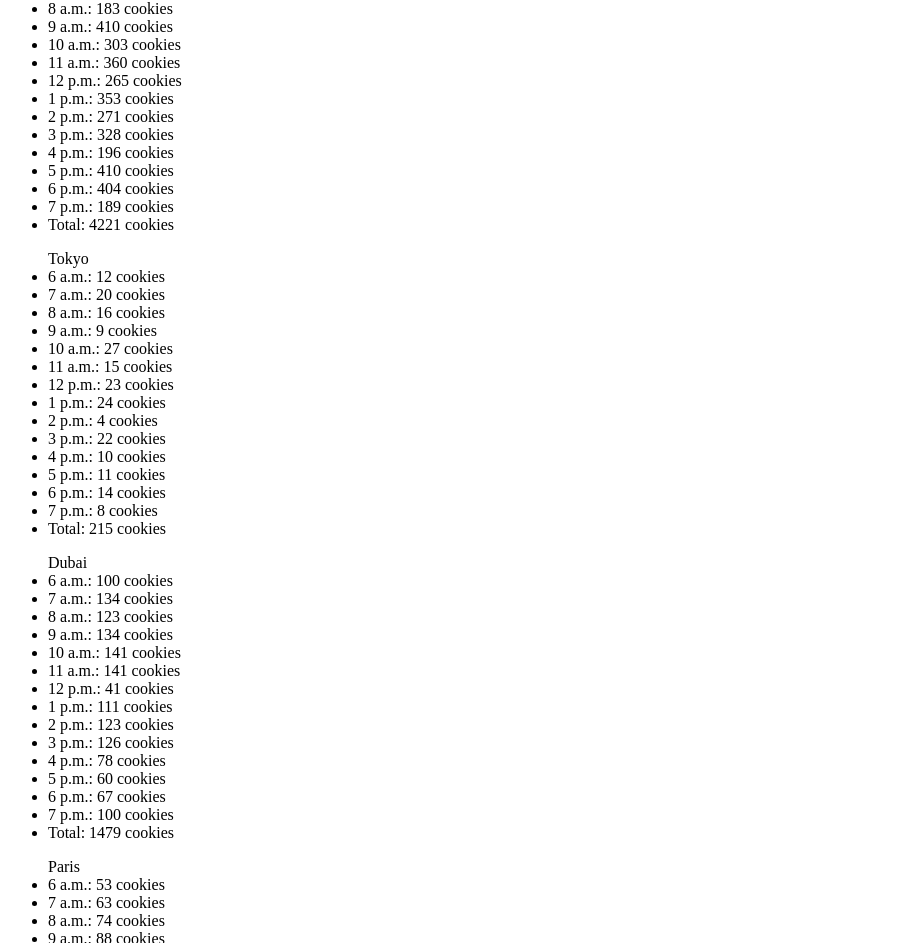
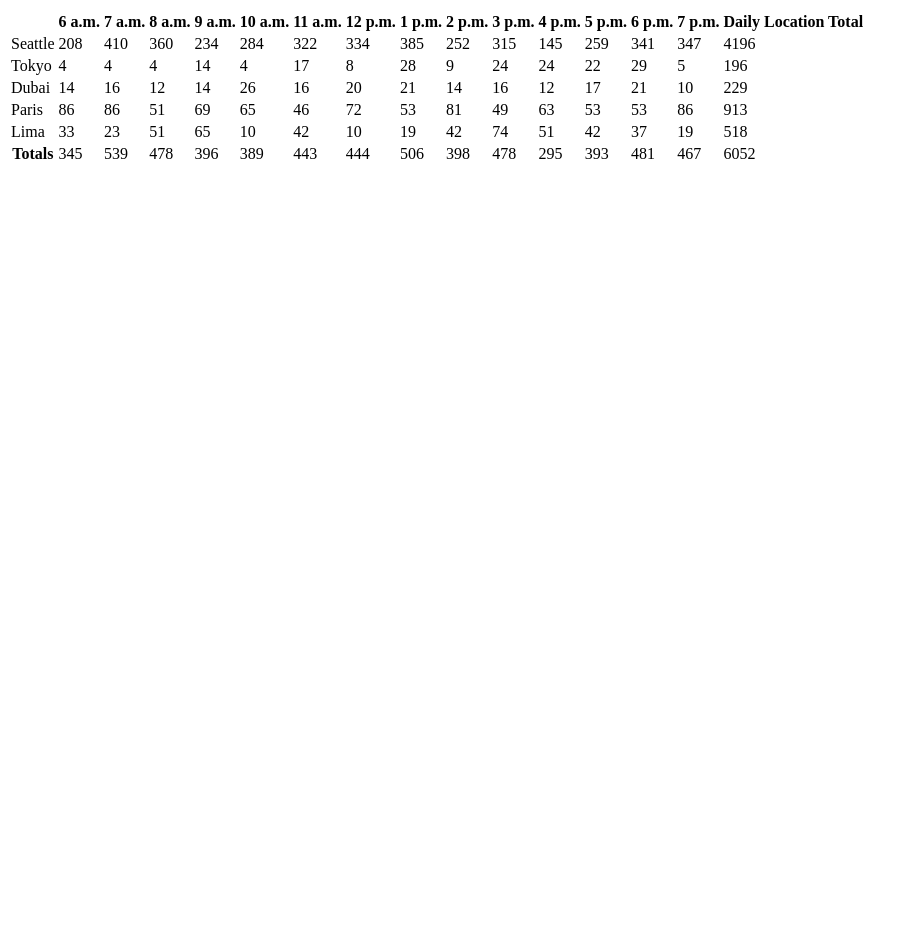
Before and after one commit to S14mx/cookie-stand, a plain HTML site: page sales.html in a window 1280 px wide. Shown: the part 96-1039 px from the top of the page, without its empty margins (0-917 px from the left). After the commit the page ends 800 px from the top, so only its background shows below. Drawn offline with Linux system fonts and the light colour scheme.

Commit message:
added constructor function for stores and rendered tables

```diff
--- a/js/app.js
+++ b/js/app.js
@@ -1,196 +1,296 @@
 'use strict';
 //Seattle store
-const seattleStore = document.getElementById('seattleList');
-seattleStore.textContent = 'Seattle';
-let hours = ['6 a.m.', '7 a.m.', '8 a.m.', '9 a.m.', '10 a.m.', '11 a.m.', '12 p.m.', '1 p.m.', '2 p.m.', '3 p.m.', '4 p.m.', '5 p.m.', '6 p.m.', '7 p.m.'];
+const tableHeader = document.getElementById('tableHeader');
+const tableData = document.querySelector('tbody');
+const tableFooter = document.querySelector('tfoot');
+// seattleStore.textContent = 'Seattle';
+const hours = ['6 a.m.', '7 a.m.', '8 a.m.', '9 a.m.', '10 a.m.', '11 a.m.', '12 p.m.', '1 p.m.', '2 p.m.', '3 p.m.', '4 p.m.', '5 p.m.', '6 p.m.', '7 p.m.'];
+let stores = [];
 
-let seattle = {
-  name: 'Seatlle',
-  min: 23,
-  max: 65,
-  avg: 6.3,
-  soldEachHour: [],
-  totalPerDay: 0,
+// let seattle = {
+//   name: 'Seatlle',
+//   min: 23,
+//   max: 65,
+//   avg: 6.3,
+//   soldEachHour: [],
+//   totalPerDay: 0,
 
-  getRandomNumbers: function () {
+//   getRandomNumbers: function () {
+//     return Math.floor(Math.random() * (this.max - this.min + 1) + this.min);
+//   },
+//   getCookieSalesPerHour: function () {
+//     let cookieSalesPerHour;
+//     for (let i = 0; i < hours.length; i++) {
+//       cookieSalesPerHour = Math.ceil(this.avg * this.getRandomNumbers());
+//       this.soldEachHour.push(cookieSalesPerHour);
+//       this.totalPerDay += this.soldEachHour[i];
+//     }
+//   },
+
+//   renderList: function () {
+//     let listItem;
+//     for (let i = 0; i < this.soldEachHour.length; i++) {
+//       listItem = document.createElement('li');
+//       listItem.textContent = `${hours[i]}: ${this.soldEachHour[i]} cookies`;
+//       seattleStore.appendChild(listItem);
+//     }
+//     let total = document.createElement('li');
+//     total.textContent = `Total: ${this.totalPerDay} cookies`;
+//     seattleStore.appendChild(total);
+//   }
+// };
+// seattle.getCookieSalesPerHour();
+// seattle.renderList();
+
+// //Tokyo store
+// const tokyoStore = document.getElementById('tokyoList');
+// tokyoStore.textContent = 'Tokyo';
+
+// let tokyo = {
+//   name: 'Tokyo',
+//   min: 3,
+//   max: 24,
+//   avg: 1.2,
+//   soldEachHour: [],
+//   totalPerDay: 0,
+
+//   getRandomNumbers: function () {
+//     return Math.floor(Math.random() * (this.max - this.min + 1) + this.min);
+//   },
+//   getCookieSalesPerHour: function () {
+//     let cookieSalesPerHour;
+//     for (let i = 0; i < hours.length; i++) {
+//       cookieSalesPerHour = Math.ceil(this.avg * this.getRandomNumbers());
+//       this.soldEachHour.push(cookieSalesPerHour);
+//       this.totalPerDay += this.soldEachHour[i];
+//     }
+//   },
+
+//   renderList: function () {
+//     let listItem;
+//     for (let i = 0; i < this.soldEachHour.length; i++) {
+//       listItem = document.createElement('li');
+//       listItem.textContent = `${hours[i]}: ${this.soldEachHour[i]} cookies`;
+//       tokyoStore.appendChild(listItem);
+//     }
+//     let total = document.createElement('li');
+//     total.textContent = `Total: ${this.totalPerDay} cookies`;
+//     tokyoStore.appendChild(total);
+//   }
+// };
+// tokyo.getCookieSalesPerHour();
+// tokyo.renderList();
+
+// //Dubai store
+// const dubaiStore = document.getElementById('dubaiList');
+// dubaiStore.textContent = 'Dubai';
+
+// let dubai = {
+//   name: 'Dubai',
+//   min: 11,
+//   max: 38,
+//   avg: 3.7,
+//   soldEachHour: [],
+//   totalPerDay: 0,
+
+//   getRandomNumbers: function () {
+//     return Math.floor(Math.random() * (this.max - this.min + 1) + this.min);
+//   },
+//   getCookieSalesPerHour: function () {
+//     let cookieSalesPerHour;
+//     for (let i = 0; i < hours.length; i++) {
+//       cookieSalesPerHour = Math.ceil(this.avg * this.getRandomNumbers());
+//       this.soldEachHour.push(cookieSalesPerHour);
+//       this.totalPerDay += this.soldEachHour[i];
+//     }
+//   },
+
+//   renderList: function () {
+//     let listItem;
+//     for (let i = 0; i < this.soldEachHour.length; i++) {
+//       listItem = document.createElement('li');
+//       listItem.textContent = `${hours[i]}: ${this.soldEachHour[i]} cookies`;
+//       dubaiStore.appendChild(listItem);
+//     }
+//     let total = document.createElement('li');
+//     total.textContent = `Total: ${this.totalPerDay} cookies`;
+//     dubaiStore.appendChild(total);
+//   }
+// };
+// dubai.getCookieSalesPerHour();
+// dubai.renderList();
+
+// //Paris store
+// const parisStore = document.getElementById('parisList');
+// parisStore.textContent = 'Paris';
+
+// let paris = {
+//   name: 'Paris',
+//   min: 20,
+//   max: 38,
+//   avg: 2.3,
+//   soldEachHour: [],
+//   totalPerDay: 0,
+
+//   getRandomNumbers: function () {
+//     return Math.floor(Math.random() * (this.max - this.min + 1) + this.min);
+//   },
+//   getCookieSalesPerHour: function () {
+//     let cookieSalesPerHour;
+//     for (let i = 0; i < hours.length; i++) {
+//       cookieSalesPerHour = Math.ceil(this.avg * this.getRandomNumbers());
+//       this.soldEachHour.push(cookieSalesPerHour);
+//       this.totalPerDay += this.soldEachHour[i];
+//     }
+//   },
+
+//   renderList: function () {
+//     let listItem;
+//     for (let i = 0; i < this.soldEachHour.length; i++) {
+//       listItem = document.createElement('li');
+//       listItem.textContent = `${hours[i]}: ${this.soldEachHour[i]} cookies`;
+//       parisStore.appendChild(listItem);
+//     }
+//     let total = document.createElement('li');
+//     total.textContent = `Total: ${this.totalPerDay} cookies`;
+//     parisStore.appendChild(total);
+//   }
+// };
+// paris.getCookieSalesPerHour();
+// paris.renderList();
+
+// //Lima store
+// const limaStore = document.getElementById('limaList');
+// limaStore.textContent = 'Lima';
+
+// let lima = {
+//   name: 'Lima',
+//   min: 2,
+//   max: 16,
+//   avg: 4.6,
+//   soldEachHour: [],
+//   totalPerDay: 0,
+
+//   getRandomNumbers: function () {
+//     return Math.floor(Math.random() * (this.max - this.min + 1) + this.min);
+//   },
+//   getCookieSalesPerHour: function () {
+//     let cookieSalesPerHour;
+//     for (let i = 0; i < hours.length; i++) {
+//       cookieSalesPerHour = Math.ceil(this.avg * this.getRandomNumbers());
+//       this.soldEachHour.push(cookieSalesPerHour);
+//       this.totalPerDay += this.soldEachHour[i];
+//     }
+//   },
+
+//   renderList: function () {
+//     let listItem;
+//     for (let i = 0; i < this.soldEachHour.length; i++) {
+//       listItem = document.createElement('li');
+//       listItem.textContent = `${hours[i]}: ${this.soldEachHour[i]} cookies`;
+//       limaStore.appendChild(listItem);
+//     }
+//     let total = document.createElement('li');
+//     total.textContent = `Total: ${this.totalPerDay} cookies`;
+//     limaStore.appendChild(total);
+//   }
+// };
+// lima.getCookieSalesPerHour();
+// lima.renderList();
+
+function Store(name, min, max, avg) {
+  this.name = name;
+  this.min = min;
+  this.max = max;
+  this.avg = avg;
+  this.soldEachHour = [];
+  this.totalPerDay = 0;
+  this.getRandomNumbers = function () {
     return Math.floor(Math.random() * (this.max - this.min + 1) + this.min);
-  },
-  getCookieSalesPerHour: function () {
+  };
+  this.getCookieSalesPerHour = function () {
     let cookieSalesPerHour;
     for (let i = 0; i < hours.length; i++) {
       cookieSalesPerHour = Math.ceil(this.avg * this.getRandomNumbers());
       this.soldEachHour.push(cookieSalesPerHour);
       this.totalPerDay += this.soldEachHour[i];
     }
-  },
+  };
+  this.renderTable = function () {
+    this.getRandomNumbers();
+    this.getCookieSalesPerHour();
+    let td;
+    let tr = document.createElement('tr');
+    tableData.appendChild(tr);
+    let blankCell = document.createElement('td');
+    blankCell.textContent = this.name;
+    tr.appendChild(blankCell);
+    for (let i = 0; i < this.soldEachHour.length; i++) {
+      td = document.createElement('td');
+      tr.appendChild(td);
+      td.textContent = this.soldEachHour[i];
+    }
+    let dailyLocationTotal = document.createElement('td');
+    tr.appendChild(dailyLocationTotal);
+    dailyLocationTotal.textContent = this.totalPerDay;
+  };
+  stores.push(this);
+}
 
-  renderList: function () {
-    let listItem;
-    for (let i = 0; i < this.soldEachHour.length; i++) {
-      listItem = document.createElement('li');
-      listItem.textContent = `${hours[i]}: ${this.soldEachHour[i]} cookies`;
-      seattleStore.appendChild(listItem);
+// header function
+let renderHeader = function () {
+  let th;
+  let blankCell = document.createElement('th');
+  tableHeader.appendChild(blankCell);
+  blankCell.textContent = '';
+  for (let i = 0; i < hours.length; i++) {
+    th = document.createElement('th');
+    tableHeader.appendChild(th);
+    th.textContent = hours[i];
+  }
+  let headerTotal = document.createElement('th');
+  tableHeader.appendChild(headerTotal);
+  headerTotal.textContent = 'Daily Location Total';
+};
+
+let renderFooter = function () {
+  let td;
+  let grandTotalValue = 0;
+  let hourTotal = 0;
+  let tr = document.createElement('tr');
+  tableFooter.appendChild(tr);
+  let th = document.createElement('th');
+  tr.appendChild(th);
+  th.textContent = 'Totals';
+  for (let i = 0; i < hours.length; i++) {
+    td = document.createElement('td');
+    tr.appendChild(td);
+    for (let j = 0; j < stores.length; j++) {
+      hourTotal += stores[j].soldEachHour[i];
     }
-    let total = document.createElement('li');
-    total.textContent = `Total: ${this.totalPerDay} cookies`;
-    seattleStore.appendChild(total);
+    td.textContent = hourTotal;
+    grandTotalValue += hourTotal;
+    hourTotal = 0;
   }
+  let grandTotal = document.createElement('td');
+  tr.appendChild(grandTotal);
+  grandTotal.textContent = grandTotalValue;
+
 };
-seattle.getCookieSalesPerHour();
-seattle.renderList();
 
-//Tokyo store
-const tokyoStore = document.getElementById('tokyoList');
-tokyoStore.textContent = 'Tokyo';
+renderHeader();
 
-let tokyo = {
-  name: 'Tokyo',
-  min: 3,
-  max: 24,
-  avg: 1.2,
-  soldEachHour: [],
-  totalPerDay: 0,
 
-  getRandomNumbers: function () {
-    return Math.floor(Math.random() * (this.max - this.min + 1) + this.min);
-  },
-  getCookieSalesPerHour: function () {
-    let cookieSalesPerHour;
-    for (let i = 0; i < hours.length; i++) {
-      cookieSalesPerHour = Math.ceil(this.avg * this.getRandomNumbers());
-      this.soldEachHour.push(cookieSalesPerHour);
-      this.totalPerDay += this.soldEachHour[i];
-    }
-  },
+let seattle = new Store('Seattle', 23, 65, 6.3);
+let tokyo = new Store('Tokyo', 3, 24, 1.2);
+let dubai = new Store('Dubai', 11, 38, 0.7);
+let paris = new Store('Paris', 20, 38, 2.3);
+let lima = new Store('Lima', 2, 16, 4.6);
 
-  renderList: function () {
-    let listItem;
-    for (let i = 0; i < this.soldEachHour.length; i++) {
-      listItem = document.createElement('li');
-      listItem.textContent = `${hours[i]}: ${this.soldEachHour[i]} cookies`;
-      tokyoStore.appendChild(listItem);
-    }
-    let total = document.createElement('li');
-    total.textContent = `Total: ${this.totalPerDay} cookies`;
-    tokyoStore.appendChild(total);
-  }
-};
-tokyo.getCookieSalesPerHour();
-tokyo.renderList();
+seattle.renderTable();
+tokyo.renderTable();
+dubai.renderTable();
+paris.renderTable();
+lima.renderTable();
 
-//Dubai store
-const dubaiStore = document.getElementById('dubaiList');
-dubaiStore.textContent = 'Dubai';
-
-let dubai = {
-  name: 'Dubai',
-  min: 11,
-  max: 38,
-  avg: 3.7,
-  soldEachHour: [],
-  totalPerDay: 0,
-
-  getRandomNumbers: function () {
-    return Math.floor(Math.random() * (this.max - this.min + 1) + this.min);
-  },
-  getCookieSalesPerHour: function () {
-    let cookieSalesPerHour;
-    for (let i = 0; i < hours.length; i++) {
-      cookieSalesPerHour = Math.ceil(this.avg * this.getRandomNumbers());
-      this.soldEachHour.push(cookieSalesPerHour);
-      this.totalPerDay += this.soldEachHour[i];
-    }
-  },
-
-  renderList: function () {
-    let listItem;
-    for (let i = 0; i < this.soldEachHour.length; i++) {
-      listItem = document.createElement('li');
-      listItem.textContent = `${hours[i]}: ${this.soldEachHour[i]} cookies`;
-      dubaiStore.appendChild(listItem);
-    }
-    let total = document.createElement('li');
-    total.textContent = `Total: ${this.totalPerDay} cookies`;
-    dubaiStore.appendChild(total);
-  }
-};
-dubai.getCookieSalesPerHour();
-dubai.renderList();
-
-//Paris store
-const parisStore = document.getElementById('parisList');
-parisStore.textContent = 'Paris';
-
-let paris = {
-  name: 'Paris',
-  min: 20,
-  max: 38,
-  avg: 2.3,
-  soldEachHour: [],
-  totalPerDay: 0,
-
-  getRandomNumbers: function () {
-    return Math.floor(Math.random() * (this.max - this.min + 1) + this.min);
-  },
-  getCookieSalesPerHour: function () {
-    let cookieSalesPerHour;
-    for (let i = 0; i < hours.length; i++) {
-      cookieSalesPerHour = Math.ceil(this.avg * this.getRandomNumbers());
-      this.soldEachHour.push(cookieSalesPerHour);
-      this.totalPerDay += this.soldEachHour[i];
-    }
-  },
-
-  renderList: function () {
-    let listItem;
-    for (let i = 0; i < this.soldEachHour.length; i++) {
-      listItem = document.createElement('li');
-      listItem.textContent = `${hours[i]}: ${this.soldEachHour[i]} cookies`;
-      parisStore.appendChild(listItem);
-    }
-    let total = document.createElement('li');
-    total.textContent = `Total: ${this.totalPerDay} cookies`;
-    parisStore.appendChild(total);
-  }
-};
-paris.getCookieSalesPerHour();
-paris.renderList();
-
-//Lima store
-const limaStore = document.getElementById('limaList');
-limaStore.textContent = 'Lima';
-
-let lima = {
-  name: 'Lima',
-  min: 2,
-  max: 16,
-  avg: 4.6,
-  soldEachHour: [],
-  totalPerDay: 0,
-
-  getRandomNumbers: function () {
-    return Math.floor(Math.random() * (this.max - this.min + 1) + this.min);
-  },
-  getCookieSalesPerHour: function () {
-    let cookieSalesPerHour;
-    for (let i = 0; i < hours.length; i++) {
-      cookieSalesPerHour = Math.ceil(this.avg * this.getRandomNumbers());
-      this.soldEachHour.push(cookieSalesPerHour);
-      this.totalPerDay += this.soldEachHour[i];
-    }
-  },
-
-  renderList: function () {
-    let listItem;
-    for (let i = 0; i < this.soldEachHour.length; i++) {
-      listItem = document.createElement('li');
-      listItem.textContent = `${hours[i]}: ${this.soldEachHour[i]} cookies`;
-      limaStore.appendChild(listItem);
-    }
-    let total = document.createElement('li');
-    total.textContent = `Total: ${this.totalPerDay} cookies`;
-    limaStore.appendChild(total);
-  }
-};
-lima.getCookieSalesPerHour();
-lima.renderList();
+renderFooter();
--- a/sales.html
+++ b/sales.html
@@ -8,16 +8,26 @@
 </head>
 <body>
   <a href="index.html">Home</a>
-  <ul id="seattleList">
-  </ul>
-  <ul id="tokyoList">
-    </ul>
-    <ul id="dubaiList">
-    </ul>
-    <ul id="parisList">
-    </ul>
-    <ul id="limaList">
-    </ul>
+  <main>
+    <h1> Sales Data </h1>
+    <div id="storeProfiles">
+    </div>
+    <table>
+      <thead>
+        <tr id="tableHeader">
+
+        </tr>
+        </thead>
+      <tbody>
+
+      </tbody>
+      <tfoot>
+
+      </tfoot>
+    </table>
+  </main>
+  <footer>
+  </footer>
   <script src="js/app.js"></script>
 </body>
 </html>
```
